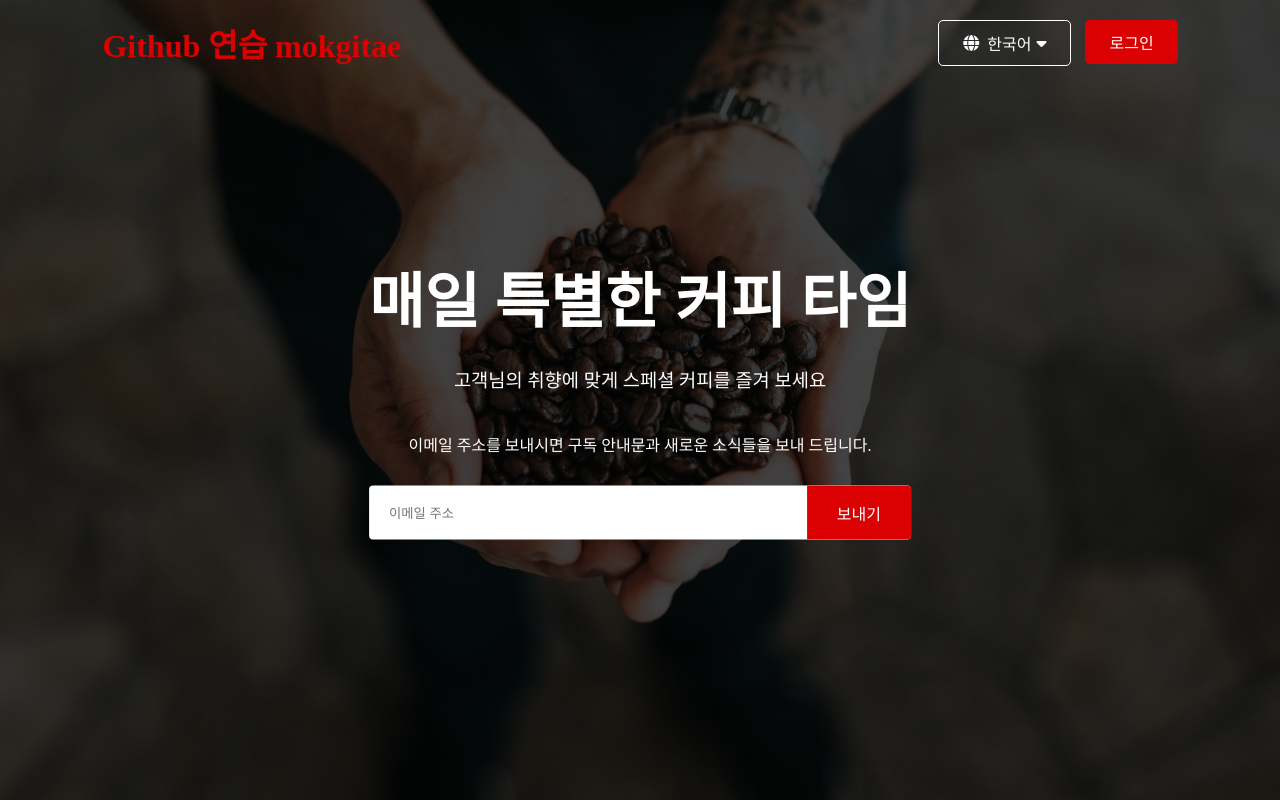
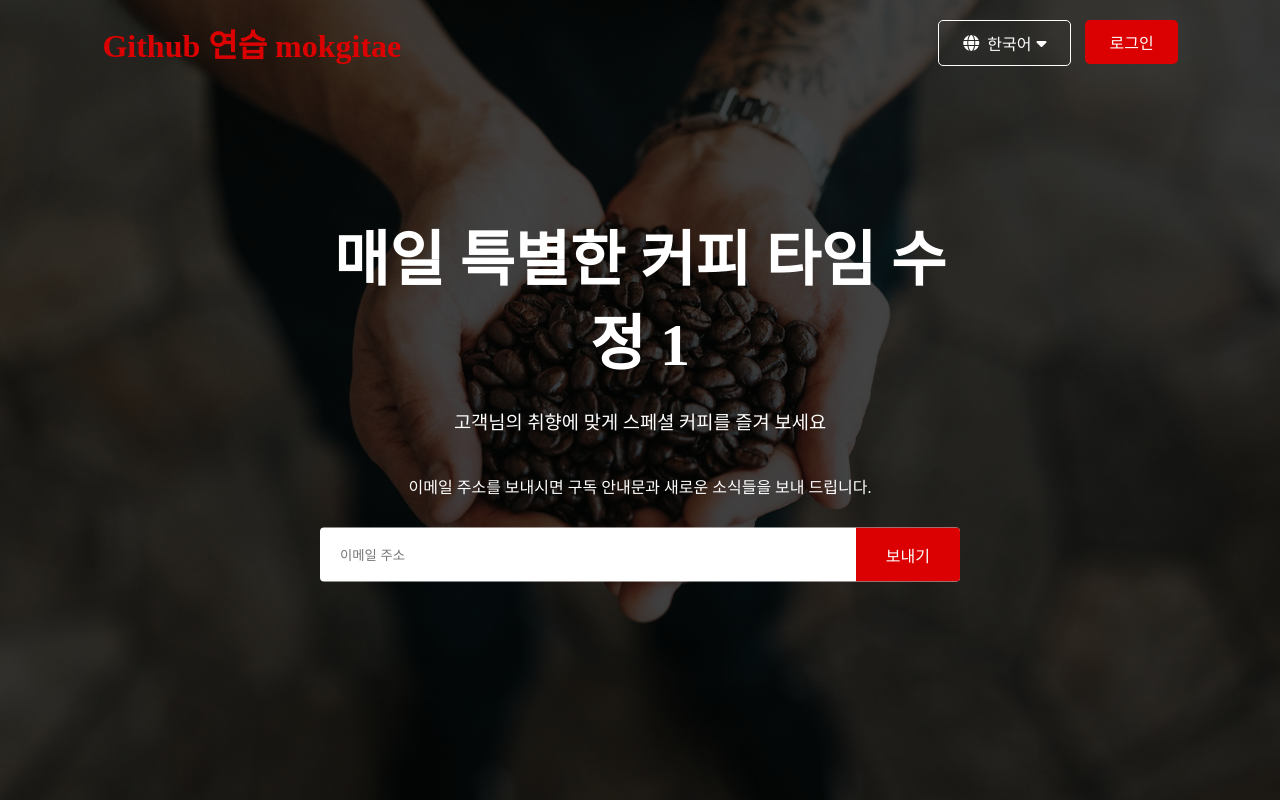
Before and after one commit to mok-gi-tae/CLOUDFLARE, a plain HTML site: page index.html in a window 1280 px wide. Shown: the top 800 px of the page. Drawn offline with Linux system fonts and the light colour scheme.

Commit message:
Update index.html

```diff
--- a/index.html
+++ b/index.html
@@ -18,7 +18,7 @@
       </div>
     </nav>
     <div class="header-content">
-      <h2>매일 특별한 커피 타임</h2>
+      <h2>매일 특별한 커피 타임  수정 1</h2>
       <h3>고객님의 취향에 맞게 스페셜 커피를 즐겨 보세요</h3>
       <p>이메일 주소를 보내시면 구독 안내문과 새로운 소식들을 보내 드립니다.</p>
       <form class="add-email">
```
